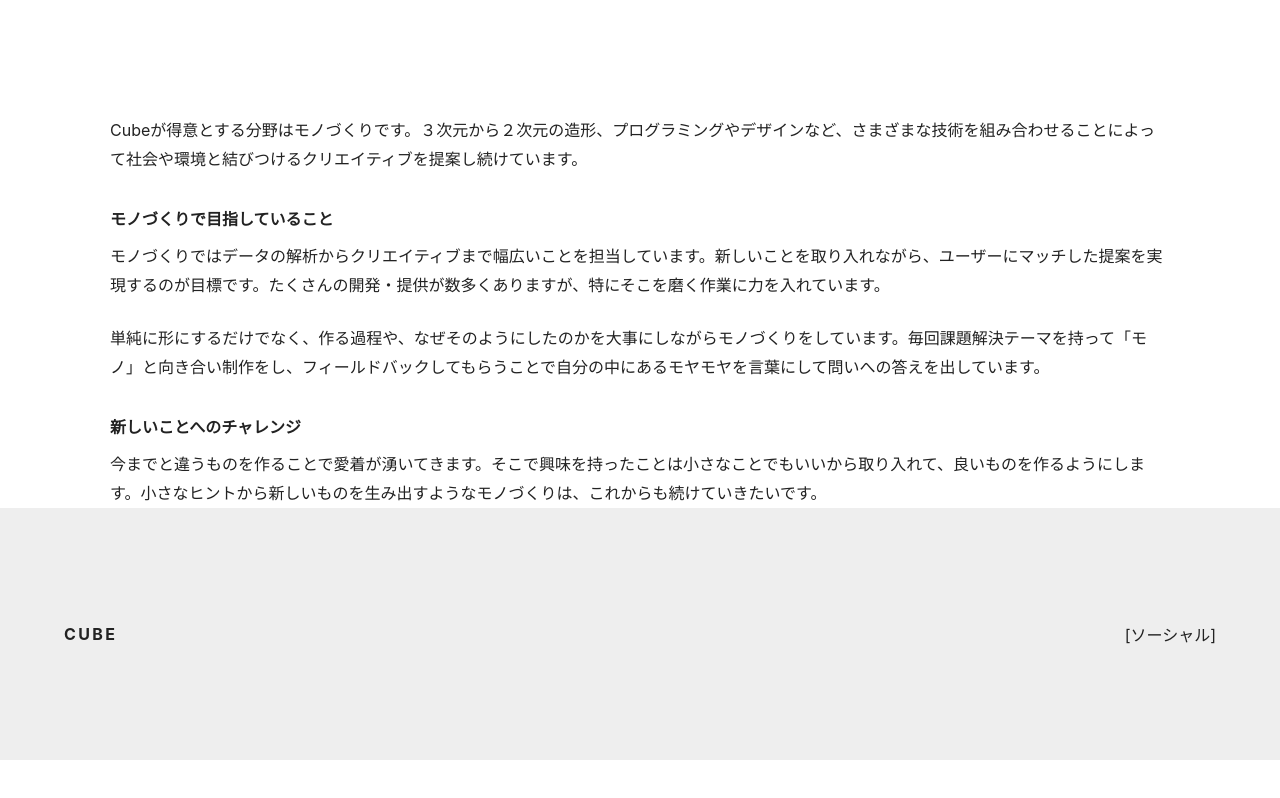
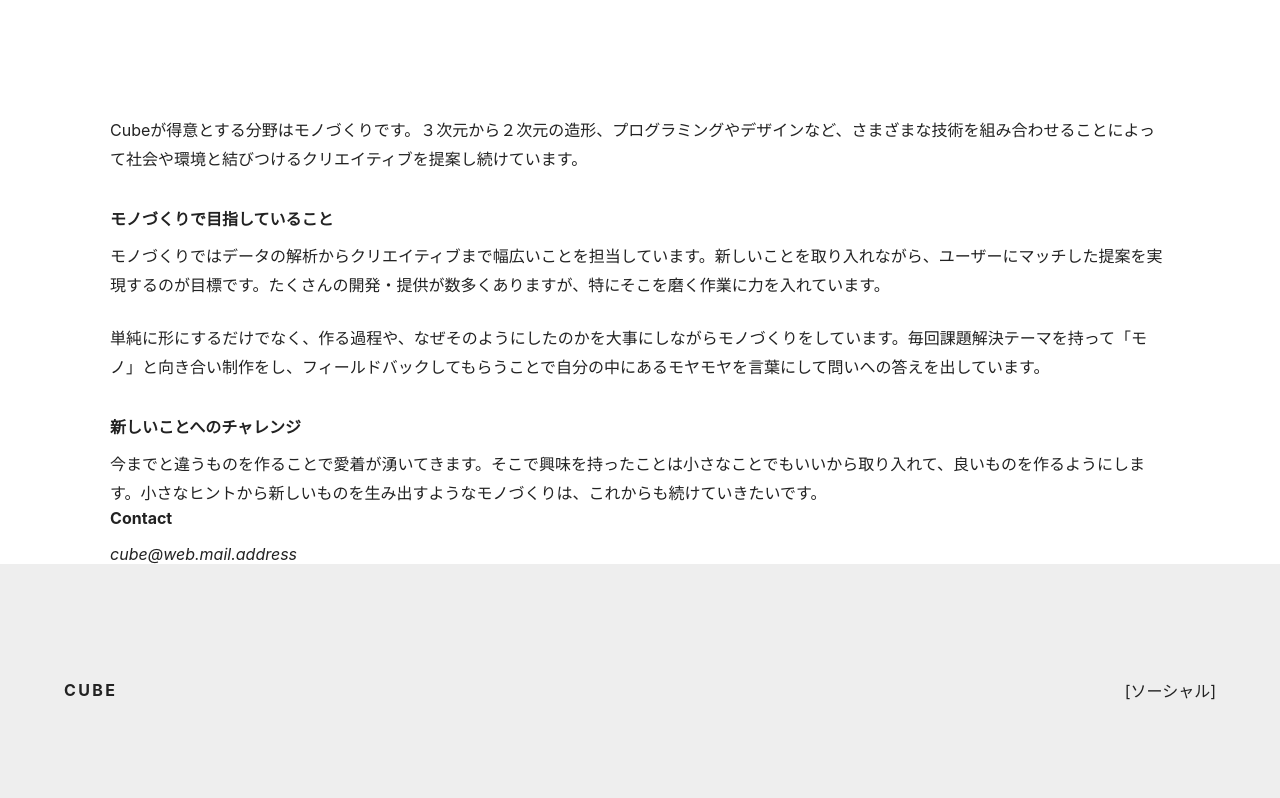
Before and after one commit to itc-i7592/next-react2, a Next.js app: page /about in a window 1280 px wide. Shown: the part 396-1194 px from the top of the page. Before the commit the page ends 1156 px from the top, so only its background shows below. Built offline with nearby package versions, Linux system fonts and the light colour scheme.

Commit message:
4.7 Contact作成

```diff
--- /dev/null
+++ b/components/contact.js
@@ -0,0 +1,10 @@
+import styles from 'styles/contact.module.css'
+
+export default function Contact () {
+  return (
+    <div className={styles.stack}>
+      <h3 className={styles.heading}>Contact</h3>
+      <address>cube@web.mail.address</address>
+    </div>
+  )
+}
--- a/pages/about.js
+++ b/pages/about.js
@@ -1,6 +1,7 @@
 import Container from 'components/container'
 import Hero from 'components/hero'
 import PostBody from 'components/post-body'
+import Contact from 'components/contact'
 
 export default function About () {
   return (
@@ -22,6 +23,7 @@
           今までと違うものを作ることで愛着が湧いてきます。そこで興味を持ったことは小さなことでもいいから取り入れて、良いものを作るようにします。小さなヒントから新しいものを生み出すようなモノづくりは、これからも続けていきたいです。
         </p>
       </PostBody>
+      <Contact />
     </Container>
   )
 }
--- /dev/null
+++ b/styles/contact.module.css
@@ -0,0 +1,6 @@
+.stack > * + * {
+    margin-top: var(--stack-space, 1em);
+}
+.heading {
+    font-size: var(--body);
+}
```
